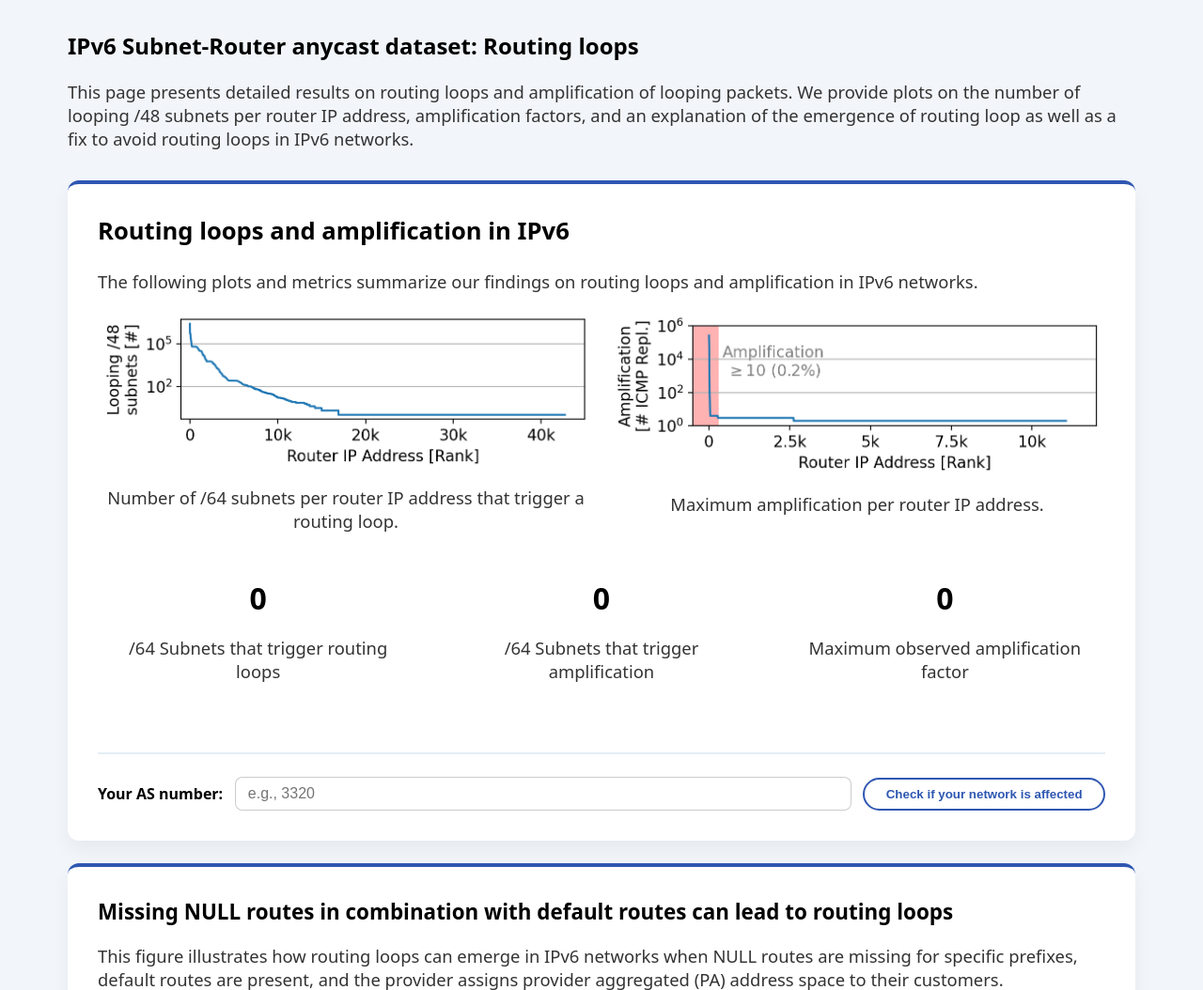
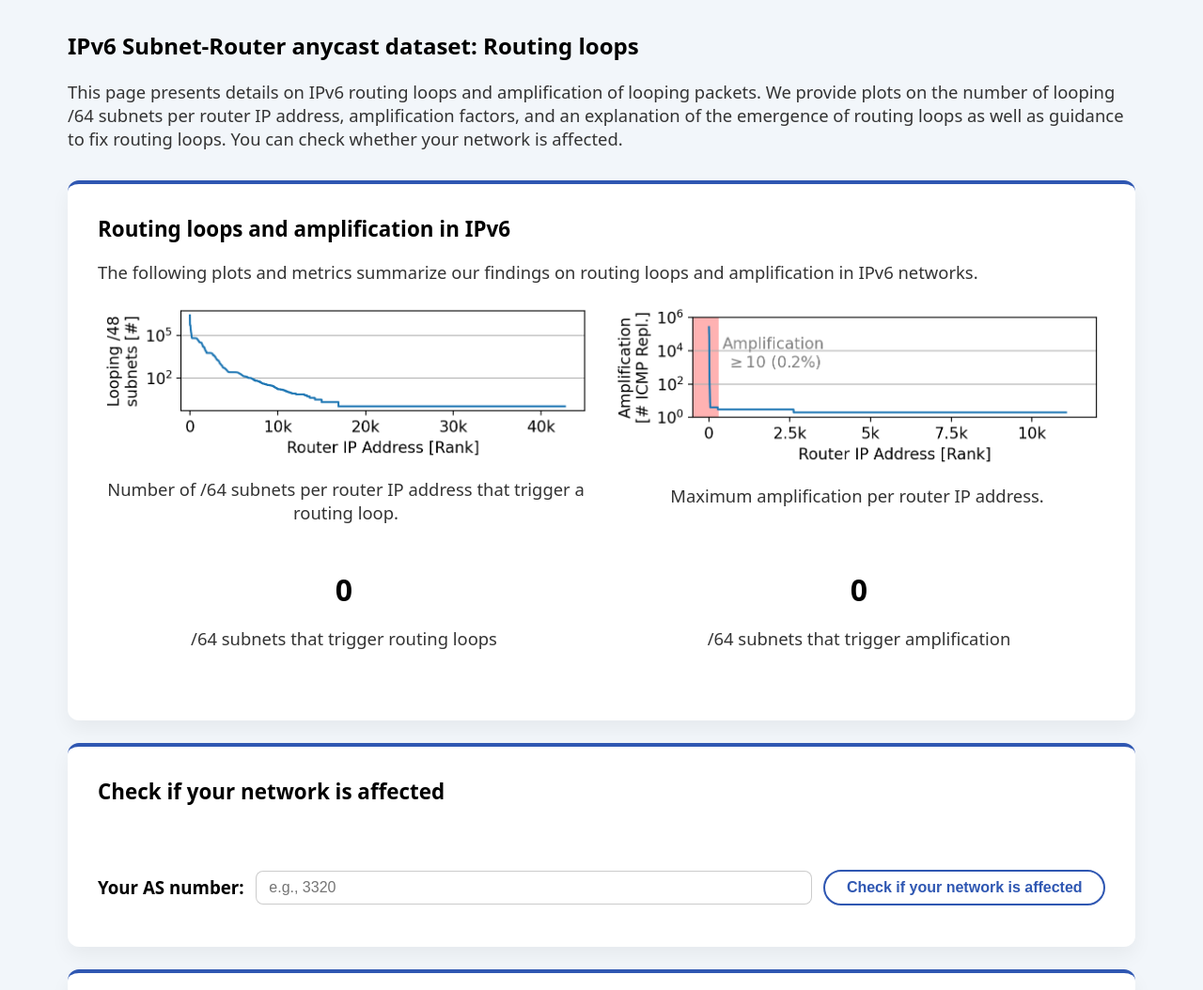
Before and after one commit to netd-tud/ipv6-sra-webpage, a Flask app: page /routingloops in a window 1280 px wide. Shown: the part 76-1130 px from the top of the page at 94% size. Run offline with Flask 3, Linux system fonts and the light colour scheme.

Commit message:
moved logos to footer, adjusted text and figures

```diff
--- a/static/css/style.css
+++ b/static/css/style.css
@@ -138,7 +138,14 @@ body p {
     width: min(1200px, calc(100%-4rem));
     margin: 0 auto;
 }
-
+.footer-tiles {
+    display: grid;
+    grid-template-columns: repeat(auto-fit, minmax(220px, 1fr));
+    gap: 1.5rem;
+    padding: 1.5rem 2rem;
+    width: min(1200px, calc(100%-4rem));
+    margin: 0 auto;
+}
 .tile {
     background: white;
     border-top: 4px solid var(--tu-blue);
@@ -508,7 +515,7 @@ body p {
 .plot-metric-grid {
     margin-top: 1.5rem;
     display: grid;
-    grid-template-columns: repeat(3, minmax(0, 1fr));
+    grid-template-columns: repeat(2, minmax(0, 1fr));
     gap: 1.5rem;
 }
 
@@ -526,7 +533,7 @@ body p {
 
 .as-checker {
     margin-top: 2rem;
-    border-top: 2px solid rgba(0, 84, 159, 0.1);
+    /**border-top: 2px solid rgba(0, 84, 159, 0.1);**/
     padding-top: 1.5rem;
 }
 
@@ -563,6 +570,7 @@ body p {
     color: var(--tu-blue);
     font-weight: 600;
     cursor: pointer;
+    font-size: 16px;
     transition: background 0.2s ease, color 0.2s ease;
 }
 
--- a/templates/base.html
+++ b/templates/base.html
@@ -31,7 +31,29 @@
 
 <main>
     {% block content %}{% endblock %}
+    <section class="footer-tiles">
+    <div class="tile-row tile-row">
+            <div class="tile logo-tile">
+                <h3>Powered by</h3>
+                <div class="logo-grid">
+                    <img src="{{ url_for('static', filename='img/logos/tud-logo-long.svg') }}" alt="TU Dresden logo">
+                    <img src="{{ url_for('static', filename='img/logos/haw-logo.png') }}" alt="HAW Hamburg logo">
+                    <img src="{{ url_for('static', filename='img/logos/bmftr-funding.png') }}" alt="BMFTR funded by logo">
+                </div>
+                <h3>External data providers</h3>
+                <div class="logo-grid">
+                    <img class="logo-small" src="{{ url_for('static', filename='img/logos/tum-logo.png') }}" alt="TU Munich logo">
+                    <img class="logo-medium" src="{{ url_for('static', filename='img/logos/external/routeviews.svg') }}" alt="Routeviews logo">
+                    <img class="logo-small" src="{{ url_for('static', filename='img/logos/external/ripeatlas.svg') }}" alt="RIPE Atlas logo">
+                    <img class="logo-medium" src="{{ url_for('static', filename='img/logos/external/caida.png') }}" alt="CAIDA logo">
+                    <img class="logo-small" src="{{ url_for('static', filename='img/logos/external/maxmind-logo.svg') }}" alt="Maxmind logo">
+                    <img class="logo-small" src="{{ url_for('static', filename='img/logos/external/ipinfo.svg') }}" alt="IPinfo logo">
+                </div>
+            </div>
+        </div>
+    </section>
 </main>
+
 
 <footer class="site-footer">
     <p>
--- a/templates/contact.html
+++ b/templates/contact.html
@@ -30,4 +30,9 @@
         </p>
     </article>
 </section>
+<section class="tiles">
+    <div class="tile tile-plot-full">
+        <h2>In case of questions, please, contact <a href="mailto:maynard.koch@tu-dresden.de">Maynard Koch</a></h2>
+    </div>
+</section>
 {% endblock %}
--- a/templates/routingloops.html
+++ b/templates/routingloops.html
@@ -4,14 +4,15 @@
 <section class="intro">
     <h1>IPv6 Subnet-Router anycast dataset: Routing loops</h1>
     <p>
-        This page presents detailed results on routing loops and amplification of looping packets.
-        We provide plots on the number of looping /48 subnets per router IP address, amplification factors,
-        and an explanation of the emergence of routing loop as well as a fix to avoid routing loops in IPv6 networks.
+        This page presents details on IPv6 routing loops and amplification of looping packets.
+        We provide plots on the number of looping /64 subnets per router IP address, amplification factors,
+        and an explanation of the emergence of routing loops as well as guidance to fix routing loops.
+        You can check whether your network is affected.
     </p>
 </section>
 
 <section class="tiles">
-    <div class="tile tile-plot-group">
+    <div class="tile tile-plot-full">
         <h2>Routing loops and amplification in IPv6</h2>
         <p>
             The following plots and metrics summarize our findings on routing loops and amplification in IPv6 networks.
@@ -29,20 +30,19 @@
         <div class="plot-metric-grid">
             <div class="plot-metric">
                 <h3 class="metric-value" data-target="{{ metrics.looping_subnets }}">{{ metrics.looping_subnets|si }}</h3>
-                <p>/64 Subnets that trigger routing loops</p>
+                <p>/64 subnets that trigger routing loops</p>
             </div>
             <div class="plot-metric">
                 <h3 class="metric-value" data-target="{{ metrics.amplifying_subnets }}">{{ metrics.amplifying_subnets|si }}</h3>
-                <p>/64 Subnets that trigger amplification</p>
-            </div>
-            <div class="plot-metric">
-                <h3 class="metric-value" data-target="{{ metrics.max_amplification }}">{{ metrics.max_amplification|si }}</h3>
-                <p>Maximum observed amplification factor</p>
+                <p>/64 subnets that trigger amplification</p>
             </div>
         </div>
-        <div class="as-checker">
+    </div>
+    <div class="tile tile-plot-full">
+        <h2>Check if your network is affected</h2>
+         <div class="as-checker">
             <form id="as-checker-form" class="as-checker-form" action="{{ url_for('index') }}" method="post">
-                <label for="asn-input">Your AS number:</label>
+                <h3>Your AS number:</h3>
                 <input id="asn-input" name="asn" type="number" min="0" step="1" placeholder="e.g., 3320" required value="{{ submitted_asn }}">
                 <button type="submit" class="as-checker-submit">Check if your network is affected</button>
             </form>
@@ -54,18 +54,26 @@
         </div>
     </div>
     <div class="tile tile-plot-full">
-        <h2>Missing NULL routes in combination with default routes can lead to routing loops</h2>
+        <h2>Problem: Missing NULL routes in combination with default routes can lead to routing loops</h2>
         <p>
-            This figure illustrates how routing loops can emerge in IPv6 networks when NULL routes are missing for specific prefixes,
-            default routes are present, and the provider assigns provider aggregated (PA) address space to their customers.
+            Routing loops can emerge when a provider assigns provider aggregated (PA) address space to a customer, and this customer uses default routing
+            and only parts of the address space without configuring NULL routes for the unused subnets.
         </p>
         <img src="{{ url_for('static', filename='img/routingloops-figure.svg') }}" alt="Overview of routing loop emergence.">
-
-        <h2>Set NULL routes to prevent routing loops!</h2>
+    </div>
+    <div class="tile tile-plot-full">
+        <h2>Solution: Set NULL routes to prevent routing loops!</h2>
         <p>
-            This figure illustrates how to prevent routing loops by setting NULL routes for unused address space.
+            To prevent routing loops, it is advised to set NULL routes for all unused subnets of the assigned address space, if you deploy default routes.
         </p>
         <img src="{{ url_for('static', filename='img/routingloops-fix.svg') }}" alt="Routing loop fix.">
+    </div>
+    <div class="tile tile-plot-full">
+        <h2>Critical side observation: Routing loops might trigger amplification.</h2>
+        <p>
+           Some routers incorrectly duplicate ICMP Echo packets. In case of routing loops, this amplifies the number of ICMP Time Exceeded messages.
+           This behavior has been confirmed for some products of major router vendors. Therefore, it is even more important to prevent routing loops upfront.
+        </p>
     </div>
 </section>
 
```
Also changed, not shown: templates/artifacts.html (+4 -3 lines), templates/index.html (+0 -20 lines), static/img/routingloops-figure.svg.
